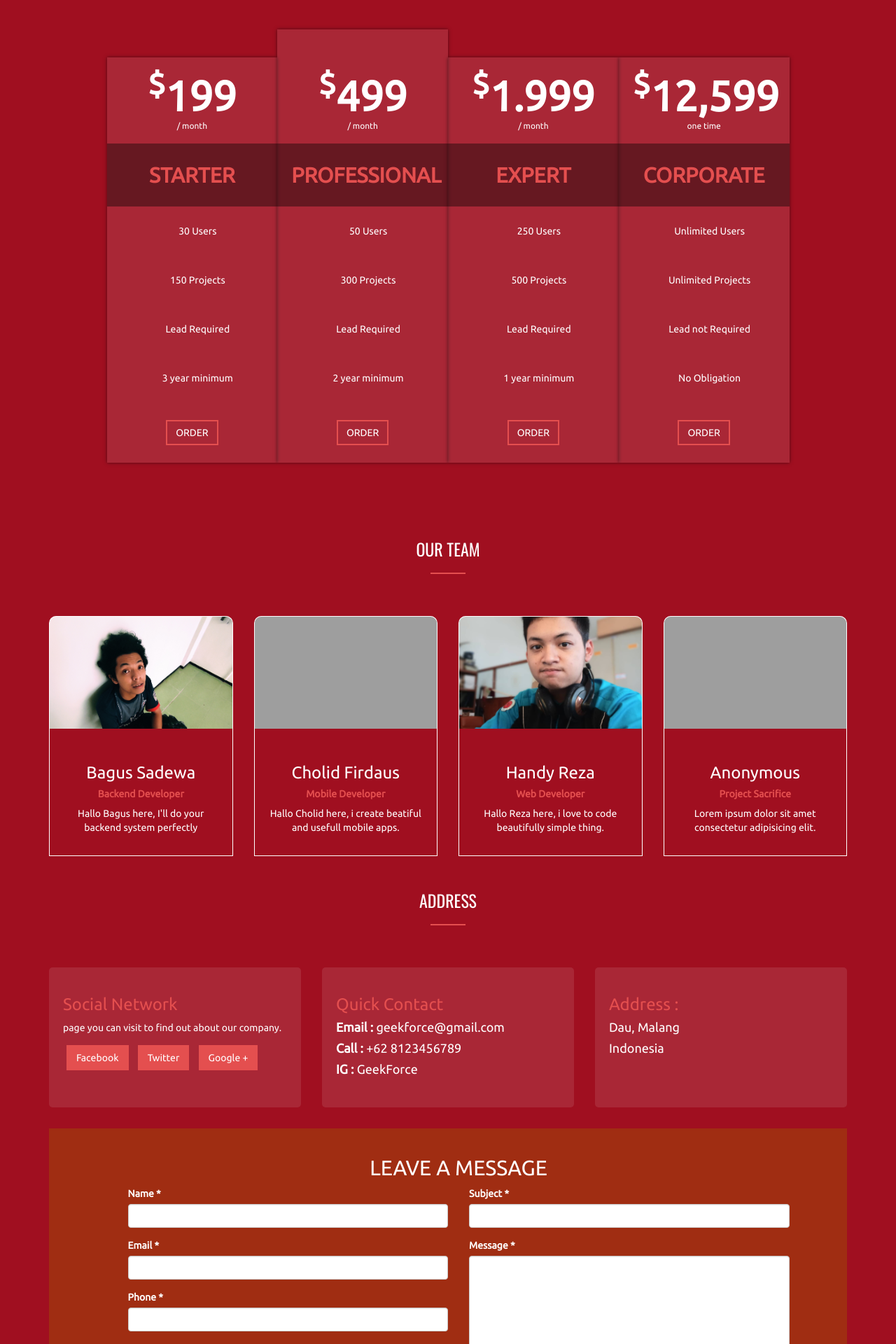
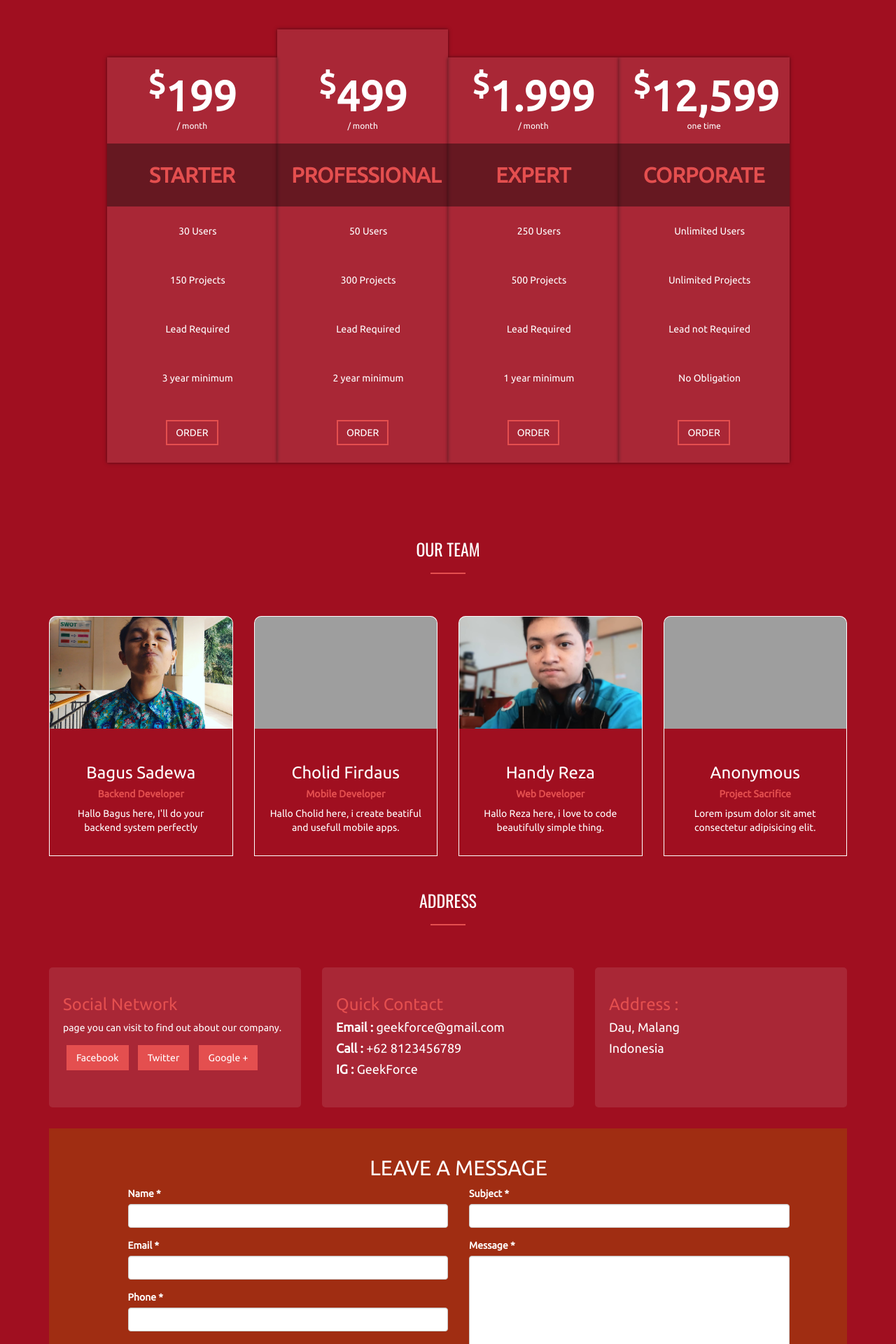
Before and after one commit to handy-reza/GeekSolution, a PHP site: page / in a window 1280 px wide. Shown: the part 1660-3580 px from the top of the page at 70% size. Run offline with PHP 8.4, Linux system fonts and the light colour scheme; some libraries are stand-ins or nearby versions; some web fonts are replaced; grey boxes are pictures that could not be loaded.

Commit message:
FROM BAGUS

```diff
--- a/index.php
+++ b/index.php
@@ -289,7 +289,7 @@
             <div class="row animate-in" data-anim-type="fade-in-up">
                 <div class="col-xs-12 col-sm-3 col-md-3 col-lg-3">
                     <div class="team-wrapper">
-                        <div class="team-inner" style="background-image: url('assets/img/team/5.jpg')">
+                        <div class="team-inner" style="background-image: url('assets/img/team/5.JPG')">
                         </div>
                         <div class="description">
                             <h3> Bagus Sadewa</h3>
```
Also changed, not shown: assets/img/team/5.jpg.
